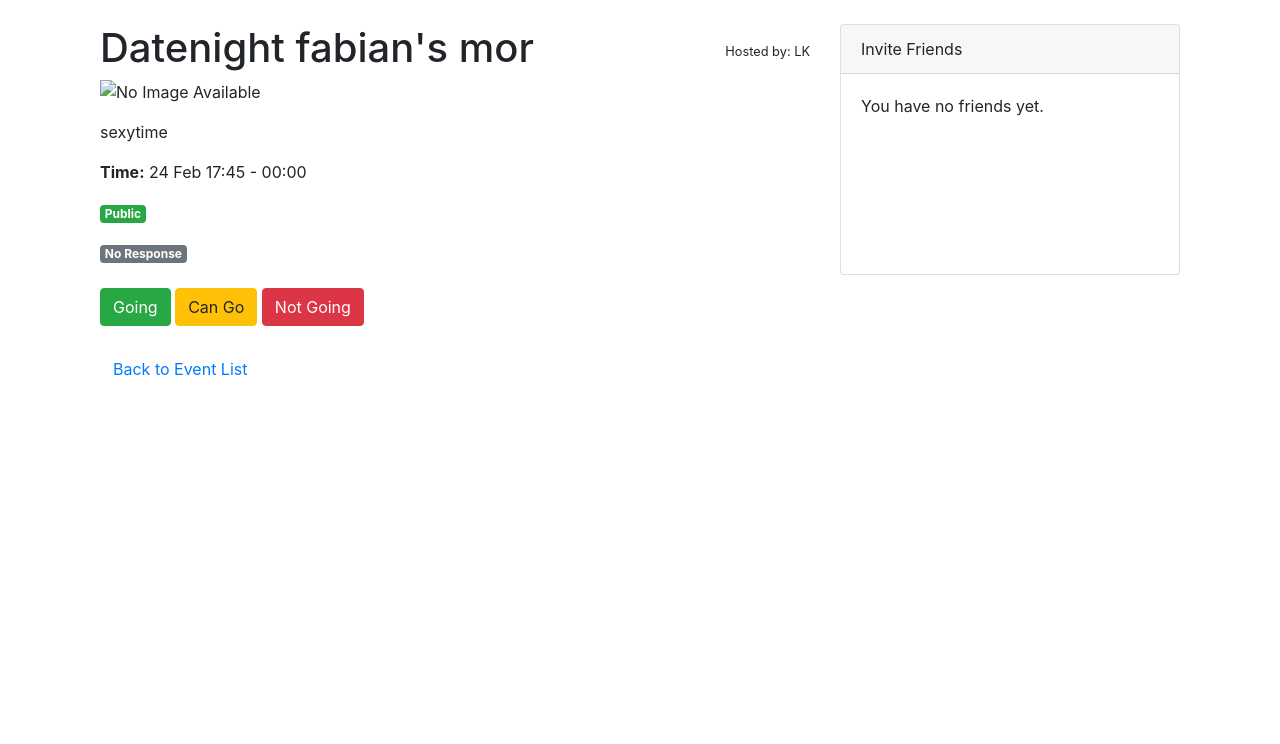
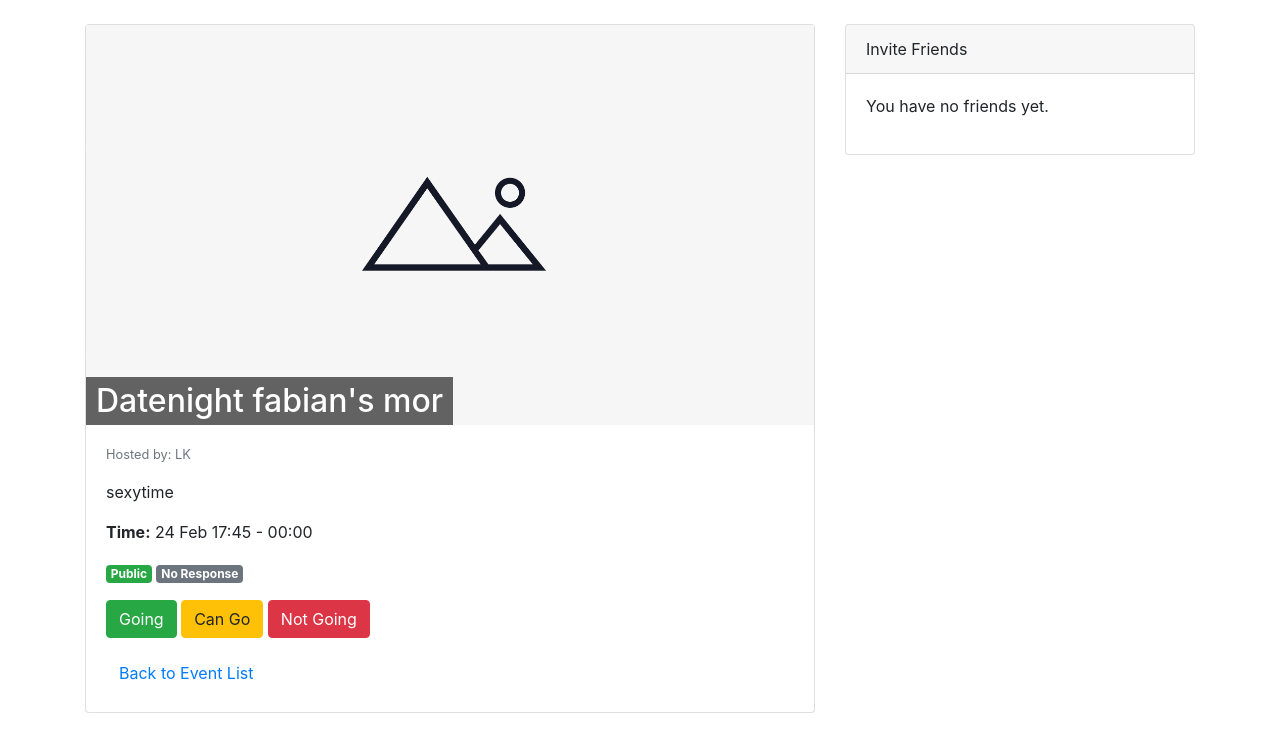
Before and after one commit to Fru1tt/ArrangementApp, a Django app: page /event/1/ in a window 1280 px wide. Shown: the part 56-800 px from the top of the page. Run offline with Django 5.2, Linux system fonts and the light colour scheme; a user stored in the database is signed in; data comes from the database, SQL or seed files in the repository; data that the repository does not hold is empty; some libraries are stand-ins or nearby versions.

Commit message:
Visual improvements for event_detail page with css

```diff
--- a/ProjectX/ETA/templates/ETA/event_detail.html
+++ b/ProjectX/ETA/templates/ETA/event_detail.html
@@ -1,50 +1,59 @@
 {% extends "ETA/base.html" %}
+{% load static %}
+
 {% block title %}{{ event.title }}{% endblock title %}
 
+
+  <!-- Link a custom CSS file for event detail styling -->
+
+
 {% block content %}
-<div class="container mt-4">
+<link rel="stylesheet" href="{% static 'css/event_detail.css' %}">
 <div class="row">
-    <!-- Left Column: Event Details -->
-    <div class="col-md-8">
-      <!-- Title & Host -->
-      <div class="d-flex justify-content-between align-items-center">
-          <h1>{{ event.title }}</h1>
+  <!-- Left Column: Main Event Card -->
+  <div class="col-md-8 mb-4">
+    <div class="card">
+      <!-- Image + Overlay Title -->
+      <div class="event-detail-image-container">
+        {% if event.image %}
+          <img src="{{ event.image.url }}" class="event-detail-image" alt="{{ event.title }}">
+        {% else %}
+          <img src="{% static 'images/static-event.png'%}" class="event-detail-image" alt="No image">
+        {% endif %}
+        <!-- Overlay Title -->
+        <h2 class="event-title-overlay">{{ event.title }}</h2>
+      </div>
+
+      <div class="card-body">
+        <!-- Title and Host -->
+        <div class="d-flex justify-content-between align-items-center mb-3">
+
           {% if event.host %}
-              <small>Hosted by: {{ event.host.username }}</small>
+            <small class="text-muted">Hosted by: {{ event.host.username }}</small>
           {% endif %}
         </div>
 
-      <!-- Optional Event Image -->
-      {% if event.image %}
-        <img src="{{ event.image.url }}" alt="Event Image" class="img-fluid mb-3" style="max-width:600px;">
-      {% else %}
-        <img src="https://via.placeholder.com/600x300?text=No+Image" alt="No Image Available" class="img-fluid mb-3">
-      {% endif %}
+        <!-- Description -->
+        <p class="card-text">{{ event.description }}</p>
 
-      <!-- Description -->
-      <p>{{ event.description }}</p>
-
-      <!-- Date & Time Display -->
+        <!-- Date & Time -->
         <p>
+          <strong>Time:</strong>
           {% if event.start_date|date:"Y-m-d" == event.end_date|date:"Y-m-d" %}
-          <strong>Time:</strong>
             {{ event.start_date|date:"d M" }} {{ event.start_date|date:"H:i" }} - {{ event.end_date|date:"H:i" }}
           {% else %}
-          <strong>Time:</strong>
             {{ event.start_date|date:"d M H:i" }} - {{ event.end_date|date:"d M H:i" }}
           {% endif %}
         </p>
 
-      <!-- Public/Private -->
+        <!-- Public/Private & Attendance Badges -->
         <p>
           {% if event.is_public %}
             <span class="badge badge-success">Public</span>
           {% else %}
             <span class="badge badge-secondary">Private</span>
           {% endif %}
-      </p>
 
-      <!-- Attendance Badge -->
           {% if event.host == request.user %}
             <span class="badge badge-primary">Host</span>
           {% elif attendance %}
@@ -58,10 +67,10 @@
           {% else %}
             <span class="badge badge-secondary">No Response</span>
           {% endif %}
-
-      <br><br>
+        </p>
 
         <!-- Attendance Buttons -->
+        <div class="mb-3">
           <form method="post" action="{% url 'update_attendance' %}" style="display:inline;">
             {% csrf_token %}
             <input type="hidden" name="event_id" value="{{ event.id }}">
@@ -80,30 +89,34 @@
             <input type="hidden" name="status" value="not going">
             <button type="submit" class="btn btn-danger">Not Going</button>
           </form>
+        </div>
 
-      <br><br>
-      <!-- Edit Button for Host Only -->
+        <!-- Edit Event Button (Host Only) -->
         {% if user.is_authenticated and user == event.host %}
           <a href="{% url 'event_edit' event.id %}" class="btn btn-warning">Edit Event</a>
         {% endif %}
 
-      <!-- Back Link -->
+        <!-- Back to Event List -->
         <a href="{% url 'event_list' %}" class="btn btn-link">Back to Event List</a>
       </div>
+    </div>
+  </div>
 
-    <!-- Right Column: Invite List -->
-    <div class="col-md-4">
+  <!-- Right Column: Invitations / Other Info -->
+  <div class="col-md-4 mb-4">
+    <!-- Example card for Inviting Friends -->
     {% if event.is_public or request.user == event.host %}
     <div class="card">
       <div class="card-header">Invite Friends</div>
-        <div class="card-body" style="height:200px; overflow-y: scroll;">
+      <div class="card-body" style="max-height: 300px; overflow-y: auto;">
         {% if current_friends %}
           <ul class="list-group">
             {% for friend in current_friends %}
             <li class="list-group-item d-flex justify-content-between align-items-center">
               <div>
                 {% if friend.image %}
-                    <img src="{{ friend.image.url }}" alt="{{ friend.user.username }}'s picture" class="rounded-circle mr-2" style="width:40px; height:40px;">
+                  <img src="{{ friend.image.url }}" alt="{{ friend.user.username }}'s picture"
+                       class="rounded-circle mr-2" style="width:40px; height:40px;">
                 {% else %}
                   <img src="https://via.placeholder.com/40" alt="Default" class="rounded-circle mr-2">
                 {% endif %}
@@ -128,5 +141,4 @@
     {% endif %}
   </div>
 </div>
-</div>
 {% endblock content %}
--- a/ProjectX/ETA/templates/ETA/home.html
+++ b/ProjectX/ETA/templates/ETA/home.html
@@ -5,8 +5,8 @@
 
 {% block content %}
 <!-- Hero Section -->
-<div class="jumbotron text-center bg-light py-5 mb-5">
-  <h1 class="display-4">Plan - Invite - Attend.</h1>
+<div class="jumbotron text-center bg-light py-3 mb-3">
+  <h2 class="display-8">Plan - Invite - Attend.</h2>
   <h4 class="lead">uGoing makes it easy to create events, invite friends, and discover what's happening around you.</h4>
   {% if user.is_authenticated %}
   <a href="{% url 'create_event' %}" class="btn btn-primary btn-lg mt-3">Create Your First Event</a>
--- /dev/null
+++ b/ProjectX/static/css/event_detail.css
@@ -0,0 +1,25 @@
+.event-detail-image-container {
+    width: 100%;
+    height: 400px; /* Adjust to make the image bigger or smaller */
+    position: relative;
+    overflow: hidden;
+  }
+
+  .event-detail-image {
+    position: absolute;
+    top: 0;
+    left: 0;
+    width: 100%;
+    height: 100%;
+    object-fit: cover; /* Fills the container without stretching */
+  }
+
+  .event-title-overlay {
+    position: absolute;
+    bottom: 0;
+    left: 0;
+    background: rgba(0,0,0,0.6);
+    color: white;
+    padding: 5px 10px;
+    margin: 0;
+  }
--- a/ProjectX/static/css/home.css
+++ b/ProjectX/static/css/home.css
@@ -1,6 +1,6 @@
 .event-image-container {
-  width: 100%;      /* fills the entire card width */
-  height: 200px;    /* adjust to desired fixed height */
+  width: 100%;
+  height: 200px;
   position: relative;
   overflow: hidden;
 }
@@ -8,7 +8,7 @@
 .event-image {
   width: 100%;
   height: 100%;
-  object-fit: cover; /* no stretching; crops any overflow */
+  object-fit: cover;
 }
 
 
```
Lines whose indentation alone changed are shown as unchanged.
